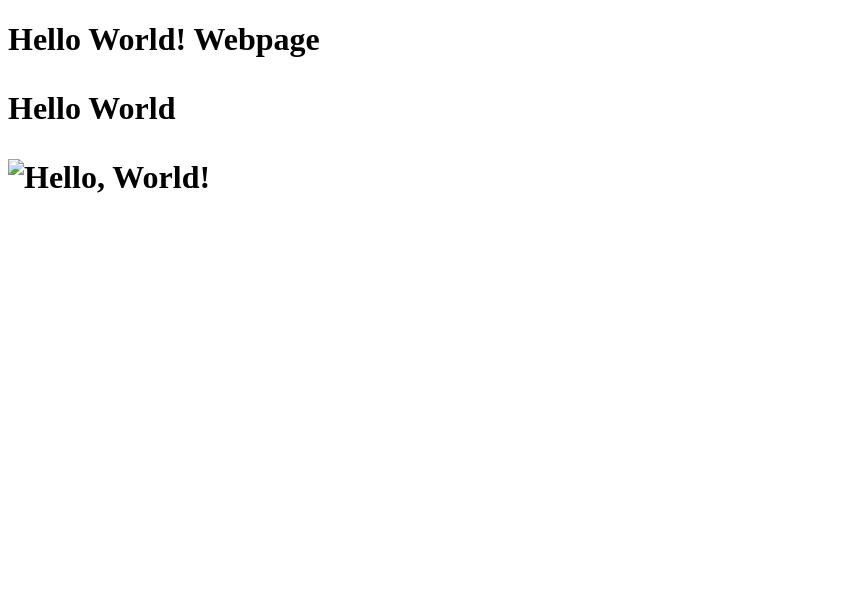
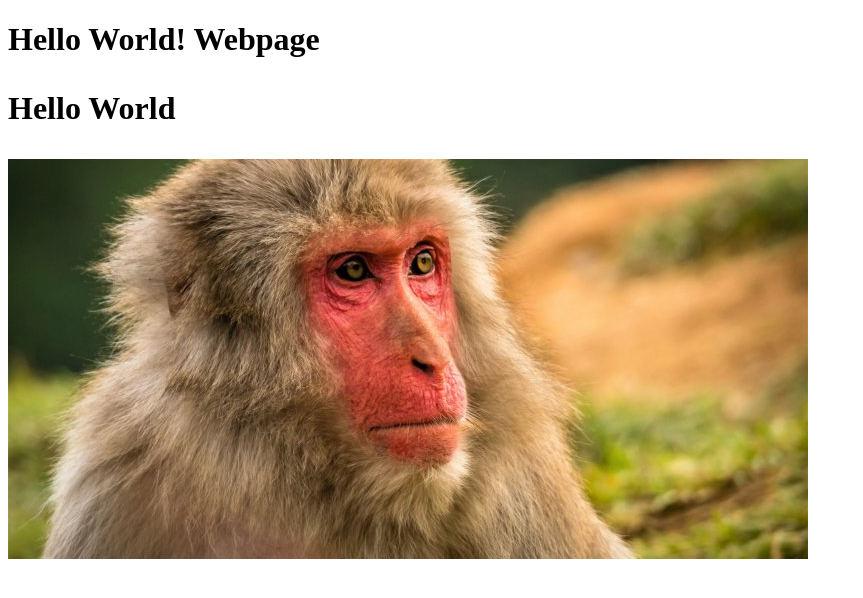
Before and after one commit to Dean78747/ICS2O-Unit1-02-HTML-hello_world, a plain HTML site: page index.html in a window 1280 px wide. Shown: the whole page, without its empty margins (0-863 px from the left). Drawn offline with Linux system fonts and the light colour scheme.

Commit message:
monkyey image

```diff
--- a/index.html
+++ b/index.html
@@ -7,6 +7,6 @@
     <Body>
       <h1>Hello World! Webpage<h1>
       <p>Hello World</p>
-        <img src="./images/hello_world.png" alt="Hello, World!">
+        <img src="./images/Monkey.jpg" alt="Hello, World!">
     <Body>
 </html>
```
